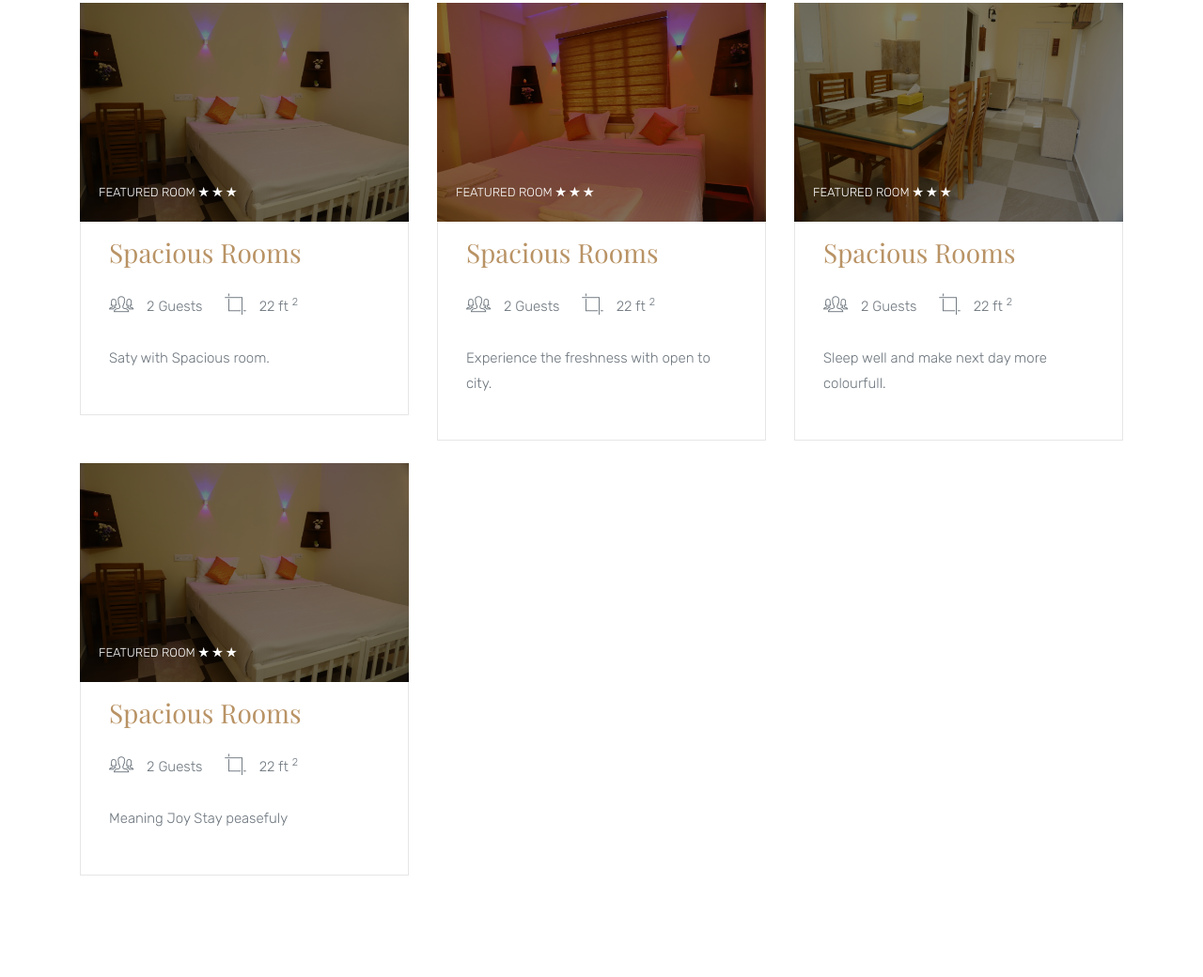
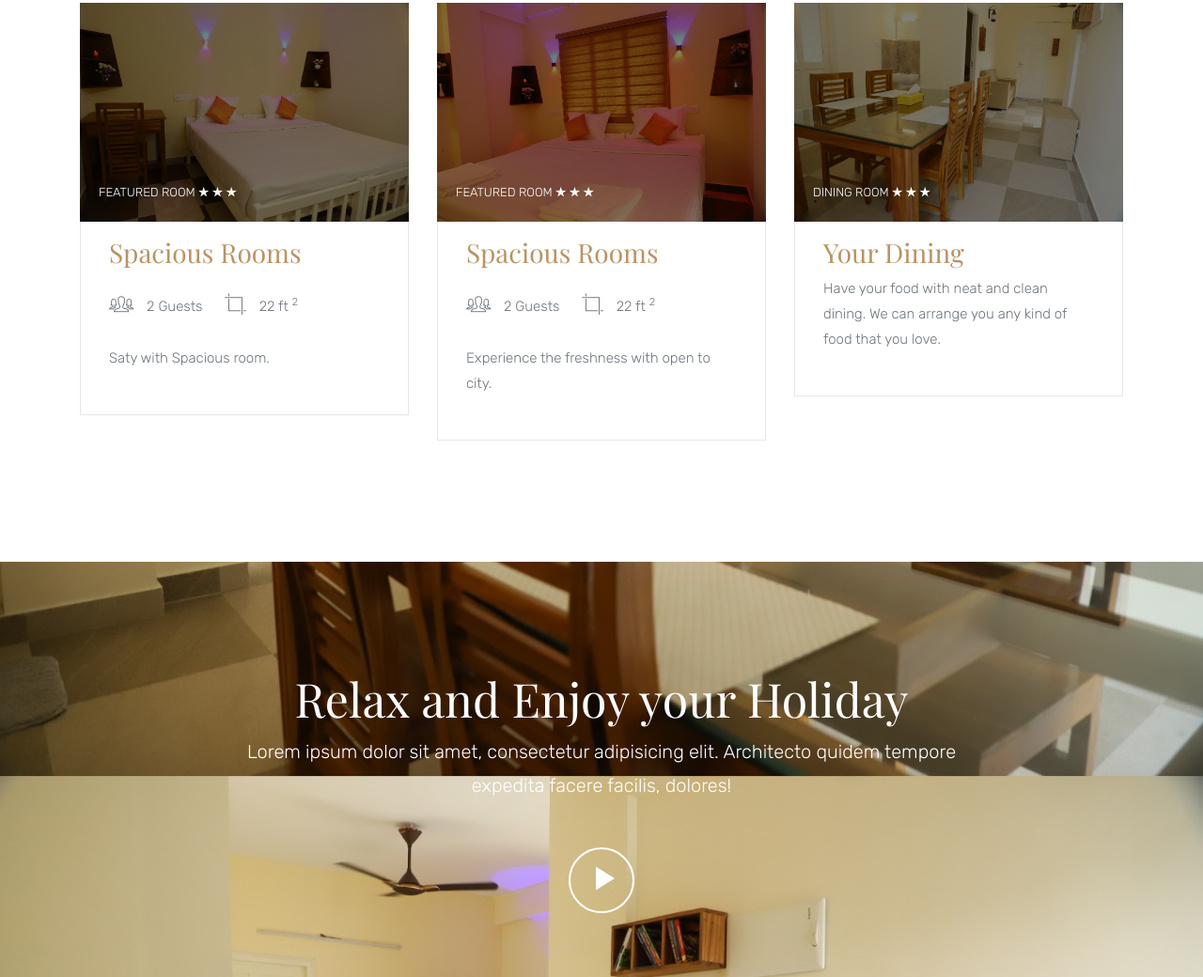
Before and after one commit to FrancisVimal/pax-home, a plain HTML site: page rooms.html in a window 1280 px wide. Shown: the part 652-1692 px from the top of the page at 94% size. Drawn offline with nearby package versions, Linux system fonts and the light colour scheme; files whose address does not match are found by name.

Commit message:
updated rooms

```diff
--- a/rooms.html
+++ b/rooms.html
@@ -141,7 +141,7 @@
                 <img src="images/img_1.jpg" alt="Generic placeholder image" class="img-fluid">
                 <div class="overlap-text">
                   <span>
-                    Featured Room
+                    Dining room
                     <span class="ion-ios-star"></span>
                     <span class="ion-ios-star"></span>
                     <span class="ion-ios-star"></span>
@@ -149,19 +149,19 @@
                 </div>
               </figure>
               <div class="media-body">
-                <h3 class="mt-0"><a href="#">Spacious Rooms</a></h3>
-                <ul class="room-specs">
+                <h3 class="mt-0"><a href="#">Your Dining</a></h3>
+                <!--<ul class="room-specs">
                   <li><span class="ion-ios-people-outline"></span> 2 Guests</li>
                   <li><span class="ion-ios-crop"></span> 22 ft <sup>2</sup></li>
-                </ul>
-                <p>Sleep well and make next day more colourfull. </p>
+                </ul>-->
+                <p>Have your food with neat and clean dining. We can arrange you any kind of food that you love.</p>
                 <!--<p><a href="#" class="btn btn-primary btn-sm">Book Now From $20</a></p>-->
               </div>
             </div>
           </div>
 
 
-          <div class="col-md-4 mb-4">
+          <!--<div class="col-md-4 mb-4">
             <div class="media d-block room mb-0">
               <figure>
                 <img src="images/img_2.jpg" alt="Generic placeholder image" class="img-fluid">
@@ -182,7 +182,7 @@
                 </ul>
                 <p>Meaning Joy Stay peasefuly </p>
                 <!--<p><a href="#" class="btn btn-primary btn-sm">Book Now From $20</a></p>-->
-              </div>
+              <!--</div>
             </div>
           </div>
           <!--<div class="col-md-4 mb-4">
```
